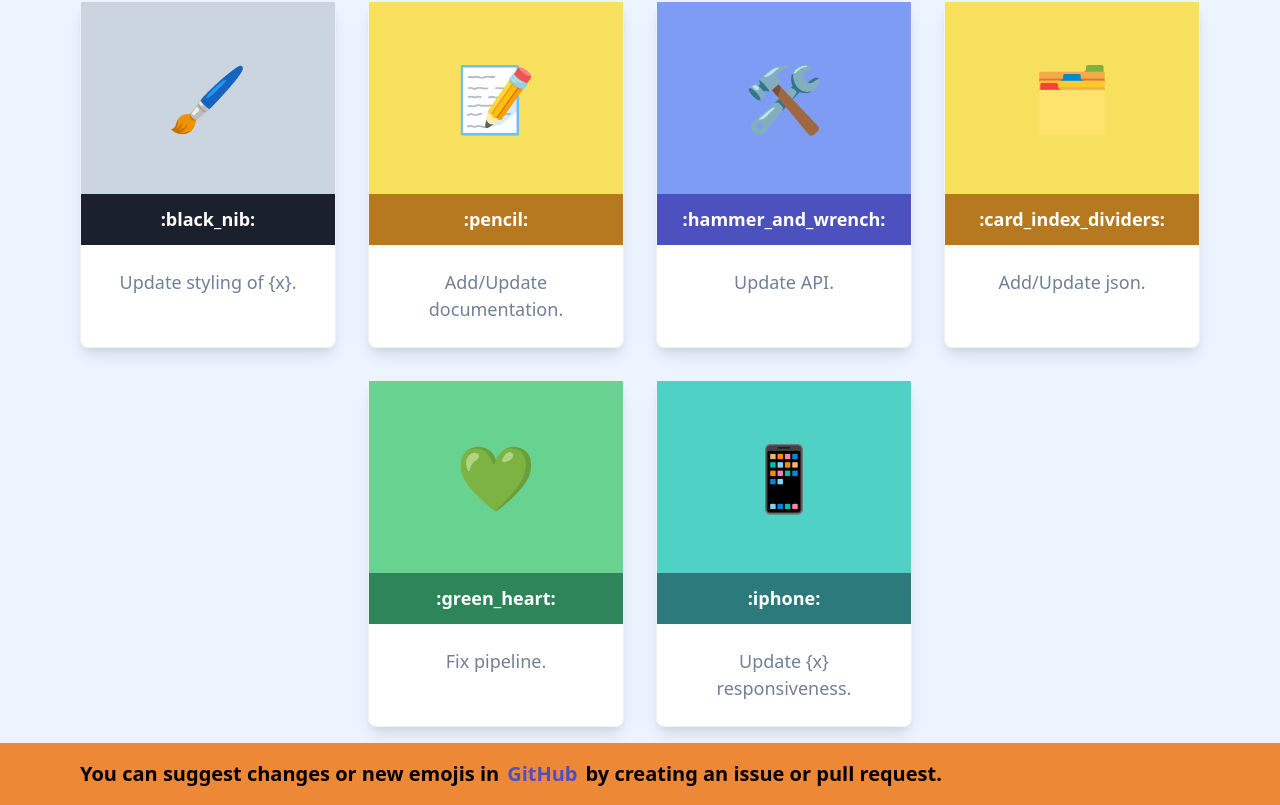
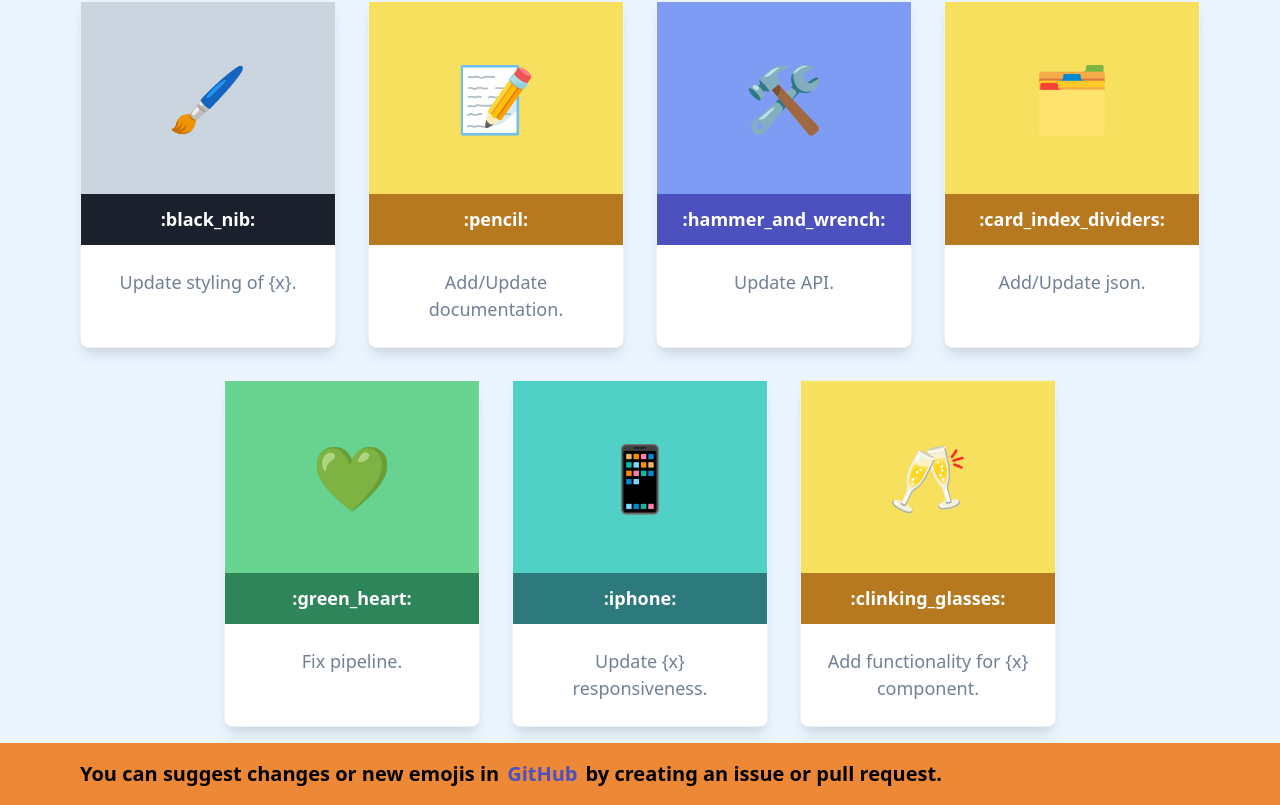
Before and after one commit to southworks/emojicommit, a React (Create React App) app: page / in a window 1280 px wide. Shown: the part 1949-2754 px from the top of the page. Built offline with nearby package versions, Linux system fonts and the light colour scheme.

Commit message:
:clinking_glasses: Add filter functionality

```diff
--- a/src/components/emoji-list/emoji-list.tsx
+++ b/src/components/emoji-list/emoji-list.tsx
@@ -1,17 +1,30 @@
-import React from 'react';
+import React, { useState, useEffect } from 'react';
 import emojis from '../../data/emojis.json';
 import EmojiCard from '../../components/emoji-card/emoji-card';
 import { EmojiData } from '../../models/emoji-data';
 
 interface EmojiListProps {
+  filterString: string;
   copyString: (_: string) => void;
 }
 
 const EmojiList = (props: EmojiListProps): JSX.Element => {
-  const { copyString } = props;
+  const [emojiList, setEmojiList] = useState(emojis);
+  const { filterString, copyString } = props;
+
+  useEffect(() => {
+    setEmojiList(
+      emojis.filter(
+        emoji =>
+          emoji.code.toLocaleLowerCase().includes(filterString) ||
+          emoji.text.toLocaleLowerCase().includes(filterString),
+      ),
+    );
+  }, [filterString]);
+
   return (
     <div className='flex flex-wrap max-w-screen-xl justify-center mt-8 mx-auto'>
-      {emojis.map((emoji: EmojiData) => (
+      {emojiList.map((emoji: EmojiData) => (
         <EmojiCard
           key={`emojikey-${emoji.id}`}
           setStringCopied={copyString}
--- a/src/components/filter/filter.tsx
+++ b/src/components/filter/filter.tsx
@@ -1,15 +1,20 @@
-import React, { useState, useEffect } from 'react';
+import React, { useEffect } from 'react';
 import { transitionSec } from '../../utils/styles';
 import { useThemeColor } from '../../state/themeContext';
 
-const Filter = (): JSX.Element => {
-  const [filterValue, setFilterValue] = useState('');
+interface FilterProps {
+  filterString: string;
+  setFilterString: (_: string) => void;
+}
+
+const Filter = (props: FilterProps): JSX.Element => {
+  const { filterString, setFilterString } = props;
   const { themeColors } = useThemeColor();
   const { secondaryColor } = themeColors;
 
   useEffect(() => {
-    console.log(filterValue);
-  }, [filterValue]);
+    console.log(filterString);
+  }, [filterString]);
 
   return (
     <div className='flex max-w-screen-xl mt-8 justify-center mx-auto'>
@@ -18,8 +23,10 @@ const Filter = (): JSX.Element => {
           className={`p-2 focus:outline-none font-bold w-full cw rounded-sm border border-${secondaryColor}-400 ${transitionSec}`}
           type='search'
           placeholder='Filter emojis'
-          value={filterValue}
-          onChange={e => setFilterValue(e.currentTarget.value)}
+          value={filterString}
+          onChange={e =>
+            setFilterString(e.currentTarget.value.toLocaleLowerCase())
+          }
         />
       </form>
     </div>
--- a/src/data/emojis.json
+++ b/src/data/emojis.json
@@ -152,5 +152,12 @@
     "code": ":iphone:",
     "color": "teal",
     "text": "Update {x} responsiveness."
+  },
+  {
+    "id": 23,
+    "emoji": "🥂",
+    "code": ":clinking_glasses:",
+    "color": "yellow",
+    "text": "Add functionality for {x} component."
   }
 ]
--- a/src/pages/home.tsx
+++ b/src/pages/home.tsx
@@ -10,6 +10,7 @@ import { useThemeColor, ActionTypes } from '../state/themeContext';
 
 const Home = (): JSX.Element => {
   const [stringCopied, setStringCopied] = useState('');
+  const [filterString, setFilterString] = useState('');
   const { themeColors, setThemeColor } = useThemeColor();
   const { primaryColor } = themeColors;
 
@@ -22,11 +23,13 @@ const Home = (): JSX.Element => {
   }, [stringCopied, setThemeColor]);
 
   return (
-    <div className={`${transitionSec} bg-${primaryColor}-100`}>
+    <div className={`${transitionSec} bg-${primaryColor}-100 min-h-screen`}>
       <Clipboard name={stringCopied} />
       <Header />
-      <Filter />
-      <EmojiList copyString={setStringCopied} />
+      <Filter setFilterString={setFilterString} filterString={filterString} />
+      <div style={{ minHeight: '51.7vh' }}>
+        <EmojiList copyString={setStringCopied} filterString={filterString} />
+      </div>
       <Footer />
     </div>
   );
```
Also changed, not shown: 1 other file (tests, documents, lock files or other folders).
